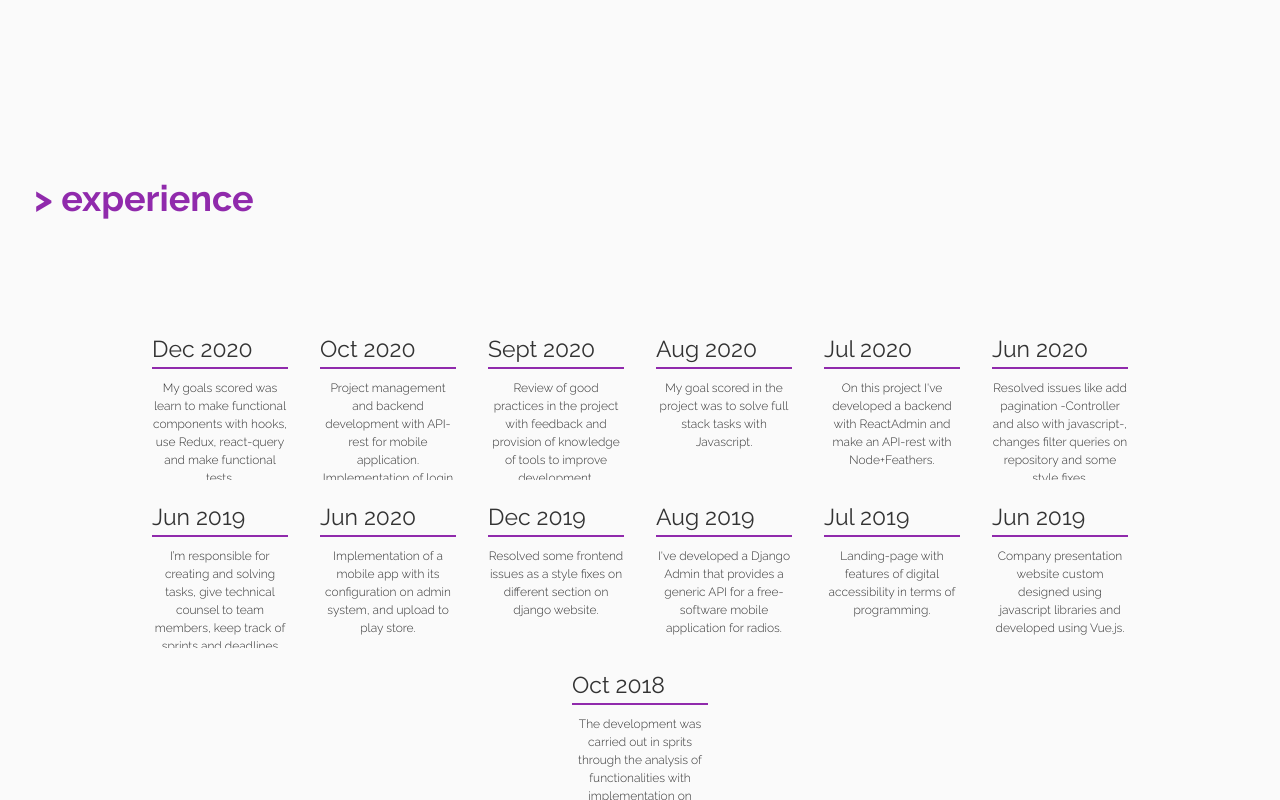
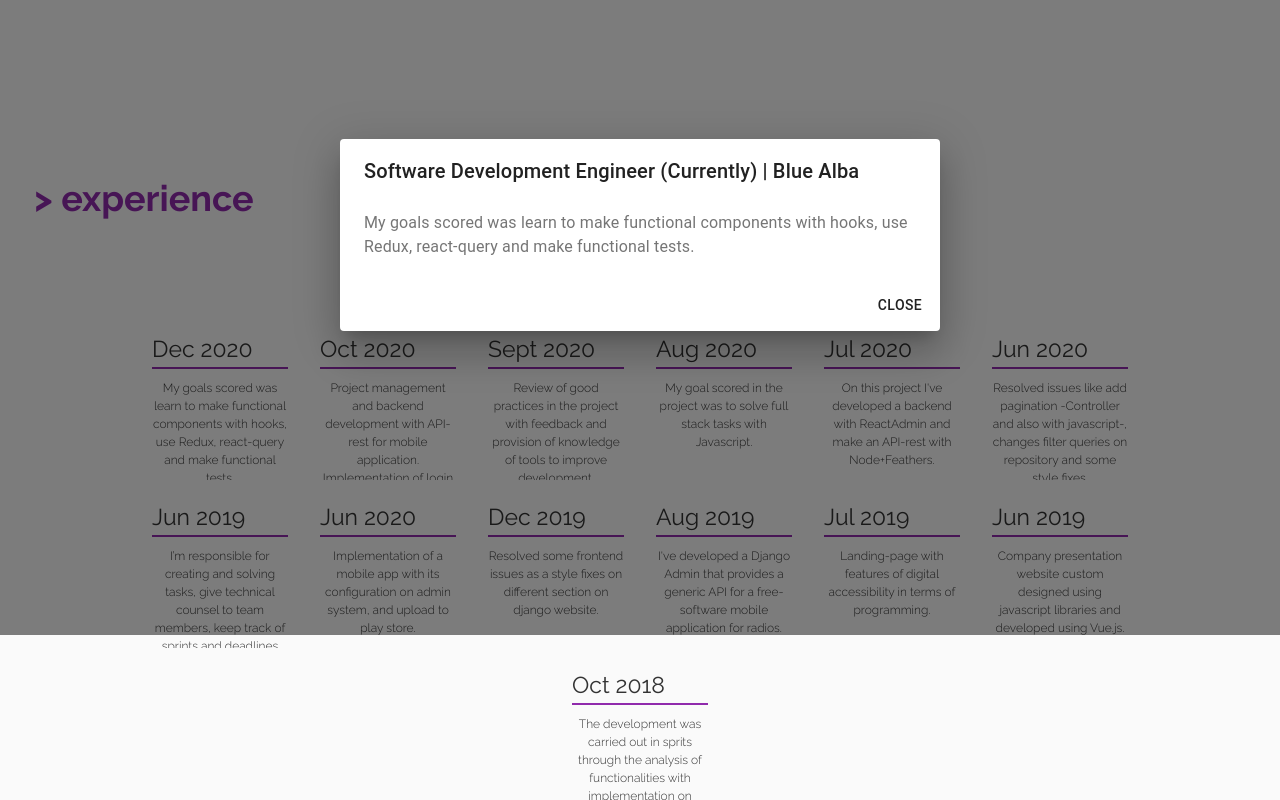
Before and after one commit to NataliaSuarez/NataliaSuarez.github.io, a React (Create React App) app: page / in a window 1280 px wide. Both pictures are taken after a click on the button 220 px from the left and 1863 px from the top of the page. Shown: the part 1463-2263 px from the top of the page. Built offline with nearby package versions, Linux system fonts and the light colour scheme.

Commit message:
add dialog

```diff
--- a/src/components/sections/Experience.js
+++ b/src/components/sections/Experience.js
@@ -1,4 +1,4 @@
-import React from "react";
+import React, { useState } from "react";
 import { makeStyles } from "@material-ui/core";
 import Grid from "@material-ui/core/Grid";
 import ButtonBase from "@material-ui/core/ButtonBase";
@@ -6,10 +6,23 @@ import ButtonBase from "@material-ui/core/ButtonBase";
 import clsx from "clsx";
 import experience from "../../data/experience";
 import "../../App.css";
+import ExperienceDialog from "./ExperienceDialog";
 
 const Experience = () => {
   const classes = useStyles();
+  const [dialogOpen, setDialogOpen] = useState(false);
+  const [selectedExperience, setSelectedExperience] = useState(null);
+
+  const handleClick = (experience) => {
+    setDialogOpen(true);
+    setSelectedExperience(experience);
+  };
+  const handleClose = () => {
+    setDialogOpen(false);
+  };
+
   return (
+    <>
       <div
         className={clsx(
           "column justify-start fz-5 color-gray-dark padding-v-small",
@@ -18,7 +31,11 @@ const Experience = () => {
       >
         <p className={classes.hightlightedText}>&gt; experience</p>
         <div className={classes.gridContainer}>
-        <Grid container xs={12} classes={{ container: classes.justifyCenter }}>
+          <Grid
+            container
+            xs={12}
+            classes={{ container: classes.justifyCenter }}
+          >
             <Grid
               container
               item
@@ -32,6 +49,7 @@ const Experience = () => {
                     key={e.id}
                     className={classes.experienceContainer}
                     focusVisibleClassName={classes.focusVisible}
+                    onClick={() => handleClick(e)}
                   >
                     <div className={classes.dateText}>{e.date}</div>
                     <span className={classes.infoText}>{e.data}</span>
@@ -42,6 +60,12 @@ const Experience = () => {
           </Grid>
         </div>
       </div>
+      <ExperienceDialog
+        open={dialogOpen}
+        onClose={handleClose}
+        selectedExperience={selectedExperience}
+      />
+    </>
   );
 };
 
--- /dev/null
+++ b/src/components/sections/ExperienceDialog.js
@@ -0,0 +1,41 @@
+import React from "react";
+import { makeStyles } from "@material-ui/core";
+
+import Button from "@material-ui/core/Button";
+import Dialog from "@material-ui/core/Dialog";
+import DialogContent from "@material-ui/core/DialogContent";
+import DialogContentText from "@material-ui/core/DialogContentText";
+import DialogActions from "@material-ui/core/DialogActions";
+import DialogTitle from "@material-ui/core/DialogTitle";
+
+const ExperienceDialog = ({ open, onClose, selectedExperience }) => {
+  // const classes = useStyles();
+
+  return (
+    <Dialog
+      open={open}
+      onClose={onClose}
+      aria-labelledby="alert-dialog-title-experience"
+      aria-describedby="alert-dialog-description-experience"
+      // className={classes.dialogContent}
+    >
+      <DialogTitle id="alert-dialog-title-experience">
+        {selectedExperience?.position} | {selectedExperience?.name}
+      </DialogTitle>
+      <DialogContent>
+        <DialogContentText id="alert-dialog-description-experience">
+          {selectedExperience?.data}
+        </DialogContentText>
+      </DialogContent>
+      <DialogActions>
+        <Button onClick={onClose}>close</Button>
+      </DialogActions>
+    </Dialog>
+  );
+};
+
+export default ExperienceDialog;
+
+// const useStyles = makeStyles((theme) => ({
+//   dialogContent: {},
+// }));
```
Lines whose indentation alone changed are shown as unchanged.
